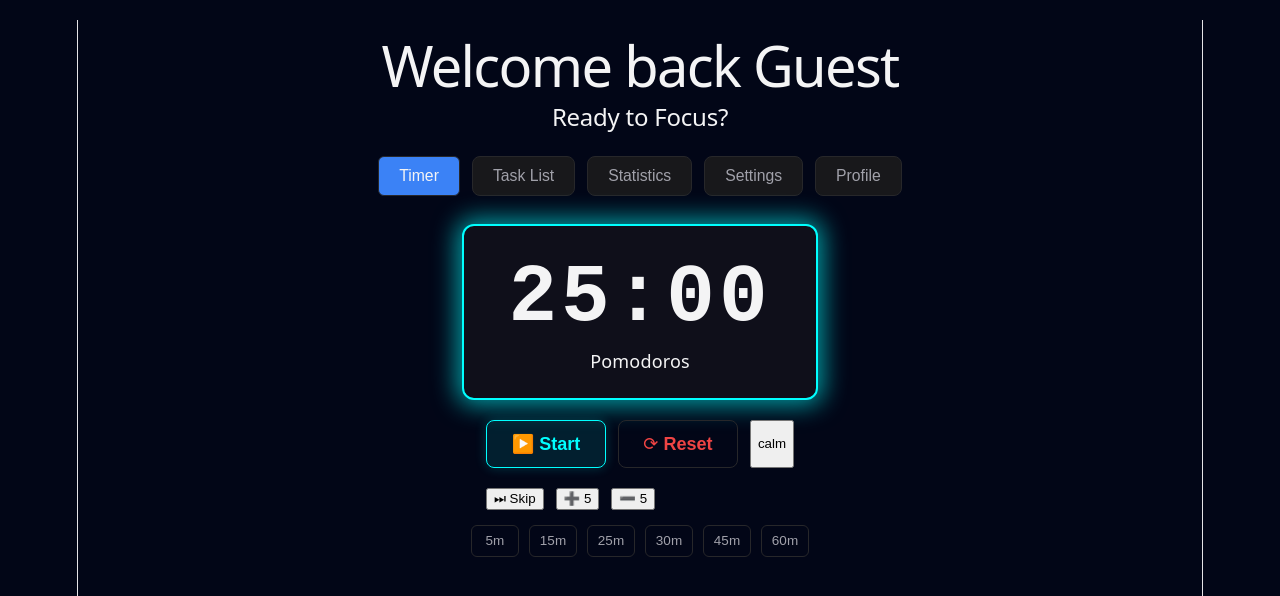
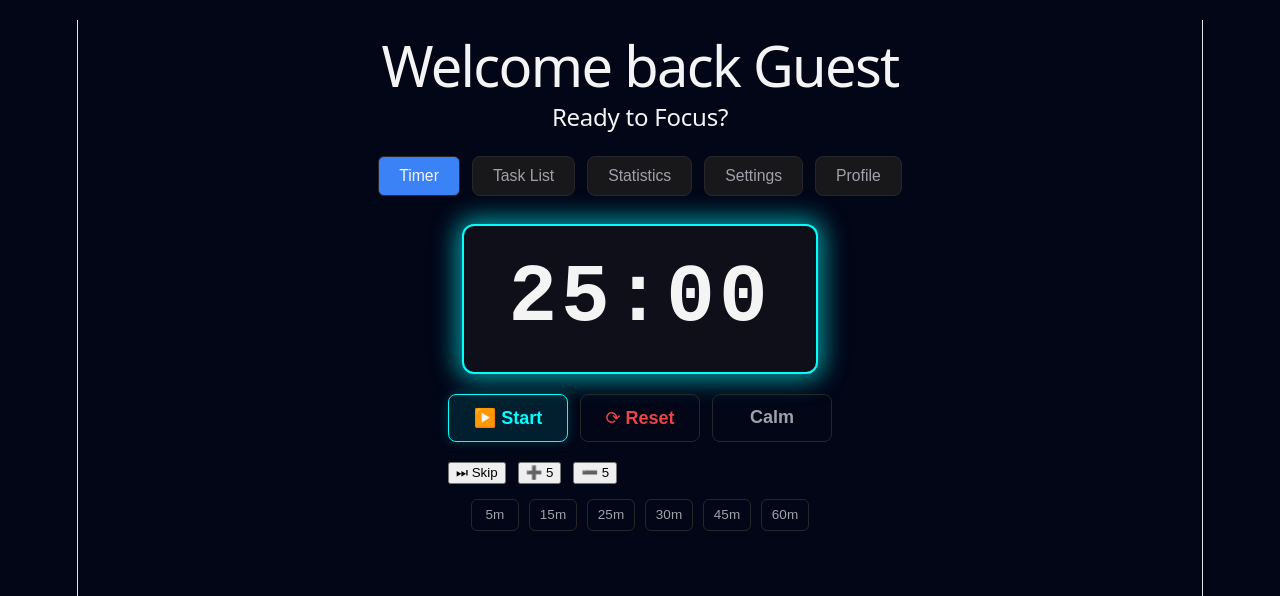
Before and after one commit to FinchDefense/flowstate-app, a React (Vite) app: page / in a window 1280 px wide. Shown: the top 596 px of the page. Built offline with nearby package versions, Linux system fonts and the light colour scheme.

Commit message:
Style the mood toggle button

```diff
--- a/src/components/Timer.css
+++ b/src/components/Timer.css
@@ -44,13 +44,16 @@
   margin: 0 auto;
 }
 
-.timer-buttons-main-controls .start-pause-button {
+.timer-buttons-main-controls button {
   height: 48px;
   min-width: 120px;
   padding: 0 20px;
   font-size: 1rem;
   font-weight: 600;
   border-radius: 8px;
+}
+
+.timer-buttons-main-controls .start-pause-button {
   background: rgba(0, 255, 255, 0.1);
   color: #00ffff;
   border: 1px solid #00ffff;
@@ -67,12 +70,6 @@
 }
 
 .timer-buttons-main-controls .reset-button {
-  height: 48px;
-  min-width: 120px;
-  padding: 0 20px;
-  font-size: 1rem;
-  font-weight: 600;
-  border-radius: 8px;
   background-color: transparent;
   color: #ef4444;;
   border: 1px solid #27272a;
@@ -87,6 +84,21 @@
   transform: translateY(-2px);
   box-shadow: 0 0 10px rgba(239, 68, 68, 0.2);
 }
+
+.timer-buttons-main-controls .mood-toggle-button {
+  text-transform: capitalize;
+  color: #a1a1aa;
+  border: 1px solid #27272a;
+  background-color: transparent;
+}
+
+.timer-buttons-main-controls .mood-toggle-button:hover {
+  background-color: #27272a;
+  color: #f4f4f5;
+  border-color: #3f3f46;
+  transform: translateY(-2px);
+}
+
 
 .timer-buttons-secondary-controls {
   display: flex;
--- a/src/components/Timer.tsx
+++ b/src/components/Timer.tsx
@@ -32,7 +32,7 @@ export function Timer() {
 }
 
   const getRandomColor = () => {
-    const newColor = colors[Math.floor(Math.random() * colors.length)];
+    const newColor = moodColors[currentMood][Math.floor(Math.random() * moodColors[currentMood].length)];
     const newIntensity = 0.4 + Math.random() * 0.4; // 0.3-0.8
     const newBlur = 15 + Math.random() * 25; // 15px - 40px
     const newSpread = 3 + Math.random() * 8; // 3px - 11px
@@ -145,7 +145,6 @@ export function Timer() {
     <div className="timer-container">
       <div className="timer-display" style={timerDisplayStyle}>
         <div className="timer-display-time">{formatTime(time)}</div>
-        <div className="">Pomodoros</div>
       </div>
       <div className="timer-buttons">
         <div className="timer-buttons-main-controls">
@@ -153,7 +152,7 @@ export function Timer() {
             {isRunning ? "⏸️ Pause" : time === 0 ? "🔄 Restart" : "▶️ Start"}
           </button>
           <button onClick={handleReset} className="reset-button">⟳ Reset</button>
-          <button onClick={toggleMood}>{currentMood}</button>
+          <button onClick={toggleMood} className="mood-toggle-button">{currentMood}</button>
         </div>
         <div className="timer-buttons-secondary-controls">
           <button>⏭ Skip</button>
```
